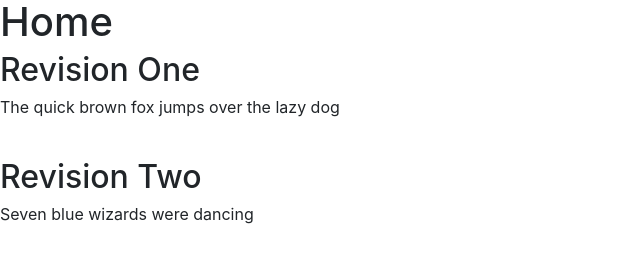
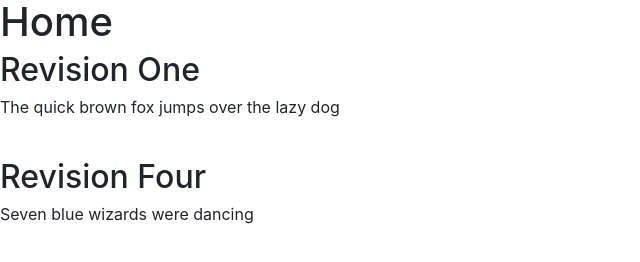
Before and after one commit to Bleach71123/Remotes, a plain HTML site: page index.html in a window 1280 px wide. Shown: the full height of the page, 0-640 px from the left. Drawn offline with Linux system fonts and the light colour scheme.

Commit message:
Revision Three

```diff
--- a/index.html
+++ b/index.html
@@ -10,7 +10,7 @@
 	<h2>Revision One</h2>
 	<p>The quick brown fox jumps over the lazy dog</p>
 	<br>
-	<h2>Revision Two</h2>
+	<h2>Revision Four</h2>
 	<p>Seven blue wizards were dancing</p>
 	<script src="js/bootstrap.min.js""></script>
 
```
